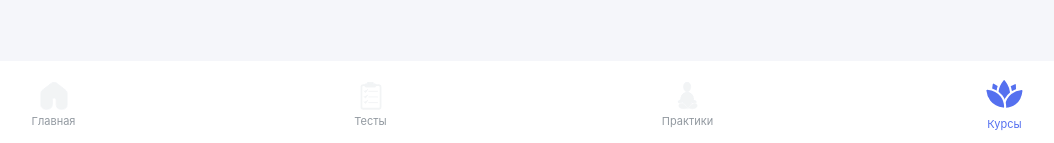
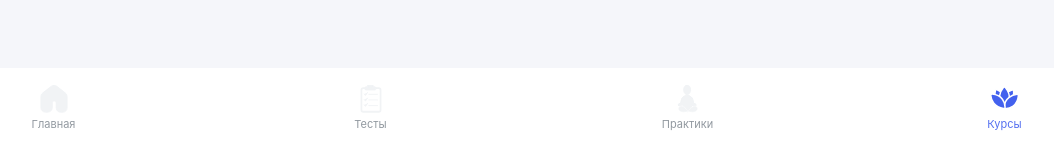
Before and after one commit to AnastasyaKas/my-app, a React app: page /courses in a window 1280 px wide. Shown: the part 654-797 px from the top of the page, without its empty margins (111-1165 px from the left). Built offline with nearby package versions, Linux system fonts and the light colour scheme.

Commit message:
fix icon sizes courses

```diff
--- a/src/components/BottomNav/BottomNav.module.css
+++ b/src/components/BottomNav/BottomNav.module.css
@@ -23,7 +23,7 @@
   align-items: center;
   gap: 6px;
   padding: 8px 6px;
-  justify-content: center;
+  justify-content: flex-start;
   outline: none;
   transition: transform 0.12s ease, color 0.15s ease;
 }
@@ -38,10 +38,9 @@
   width: 28px;
   height: 28px;
   color: #F1F3F5;
-  fill: currentColor;       /* если внутри path нет своего fill, подхватится отсюда */
-  stroke: currentColor;/* неактивная иконка — светлая */
-  opacity: 0.9;
-  transition: fill 0.2s ease, transform 0.15s ease;
+  fill: currentColor;
+  stroke: currentColor;
+  transition: transform 0.2s ease, color 0.2s ease;
 }
 
 /* Подпись */
@@ -66,6 +65,8 @@
 }
 
 .iconCourses {
-  width: 46px;
-  height: 35px;
+  transform: scale(1.15); /* базовый размер, всегда чуть больше */
 }
+.active .iconCourses {
+  transform: scale(1.25); /* чуть больше базового */
+}
--- a/src/components/BottomNav/BottomNav.tsx
+++ b/src/components/BottomNav/BottomNav.tsx
@@ -79,7 +79,7 @@ function IconPractices() {
   );
 }
 
-function IconCourses() {
+function IconCourses({ className }: { className?: string }) {
   return (
     <svg width="46" height="35" viewBox="0 0 46 35" className={`${styles.icon} ${styles.iconCourses}`}   fill="none" xmlns="http://www.w3.org/2000/svg">
       <path
```
